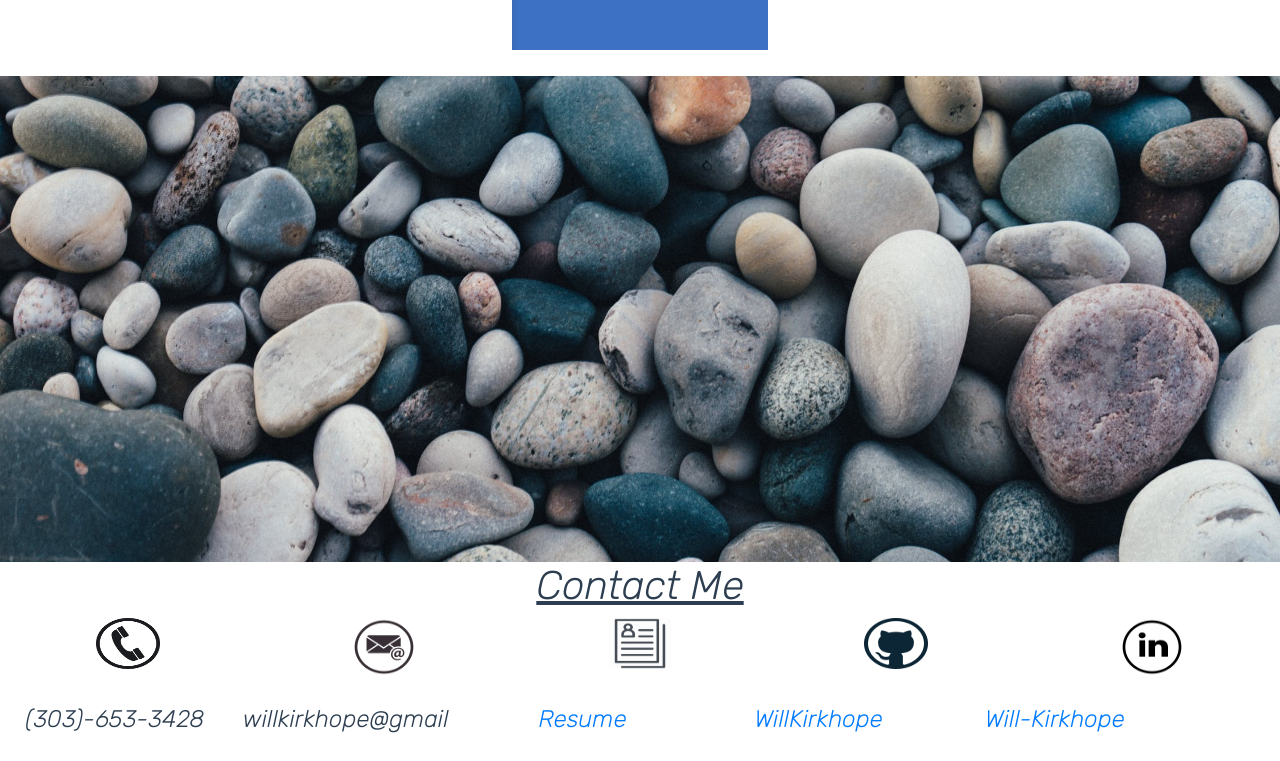
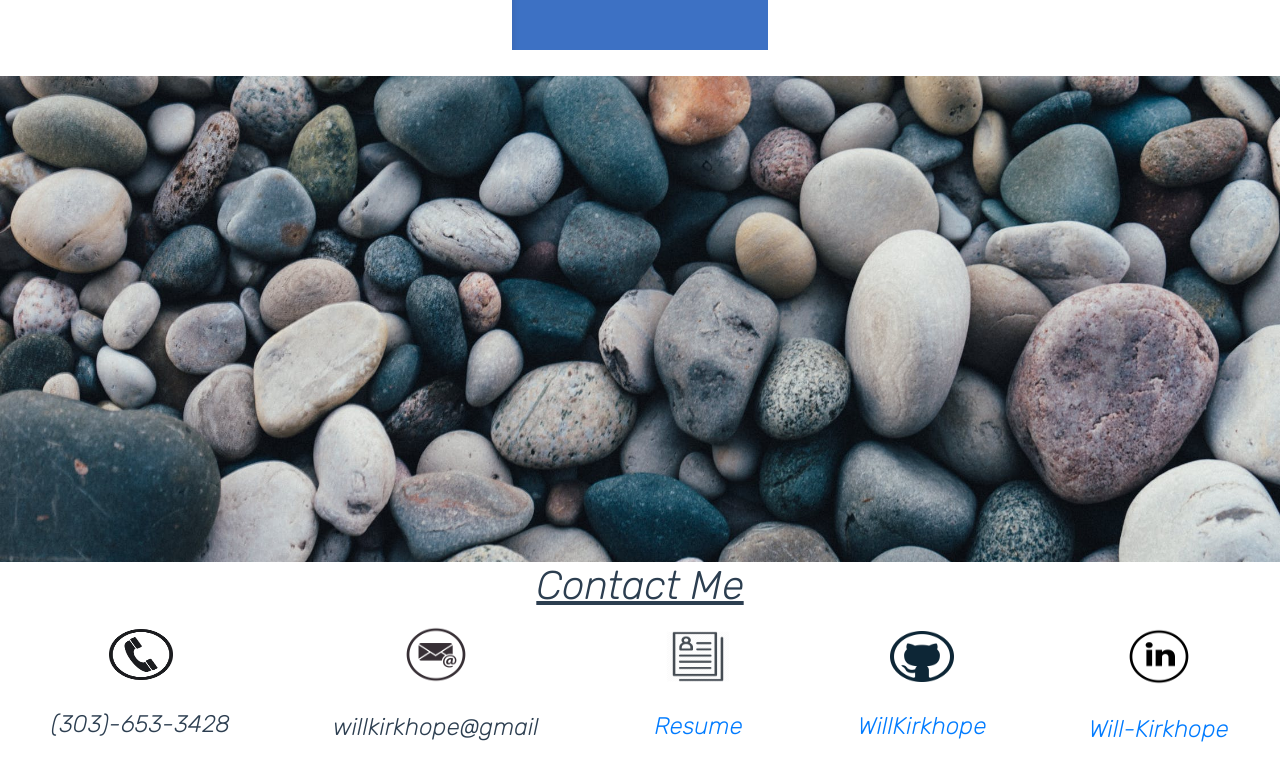
Before and after one commit to WillKirkhope/Portfolio-site, a Vue app in the folder will-kirkhope-portfolio/: page / in a window 1280 px wide. Shown: the part 4529-5290 px from the top of the page. Built offline with nearby package versions, Linux system fonts and the light colour scheme.

Commit message:
added styling changes

```diff
--- a/will-kirkhope-portfolio/src/components/Contact.vue
+++ b/will-kirkhope-portfolio/src/components/Contact.vue
@@ -4,13 +4,28 @@
     </div>
     <h1>Contact Me</h1>
     <div class="contact-images">
-      <img id="phone" src="../assets/phone.png" alt="">
-      <img id="email" src="../assets/email.png" alt="">
-      <img id="resume" src="../assets/resume.png" alt="">
-      <img id="github" src="../assets/github.png" alt="">
-      <img id="linkedin" src="../assets/linkedin.png" alt="">
+      <div class="phone">
+        <img id="phone" src="../assets/phone.png" alt="">
+        <p id="pho">(303)-653-3428</p>
+      </div>
+      <div class="email">
+        <img id="email" src="../assets/email.png" alt="">
+        <p id="em">willkirkhope@gmail</p>
+      </div>
+      <div class="resume">
+        <img id="resume" src="../assets/resume.png" alt=""><br>
+        <a id="res" href="https://drive.google.com/open?id=1TL9va4bN-3W3OArMaLMoNtPzyTUz2l8g" target="_blank">Resume</a>
+      </div>
+      <div class="github">
+        <img id="github" src="../assets/github.png" alt=""><br>
+        <a id="git" href="https://github.com/WillKirkhope" target="_blank">WillKirkhope</a>
+      </div>
+      <div class="linkedin">
+        <img id="linkedin" src="../assets/linkedin.png" alt=""><br>
+        <a id="link" href="https://www.linkedin.com/in/william-kirkhope/" target="_blank">Will-Kirkhope</a>
+      </div>
     </div>
-    <div class="contact-info">
+    <!-- <div class="contact-info">
       <div class="pho">
         <p id="pho">(303)-653-3428</p>
       </div>
@@ -26,7 +41,7 @@
       <div class="link">
         <a id="link" href="https://www.linkedin.com/in/william-kirkhope/" target="_blank">Will-Kirkhope</a>
       </div>
-    </div>
+    </div> -->
   </div>
 </template>
 
@@ -71,26 +86,13 @@ export default {
   height: 6vw;
   width: 5vw;
 }
-.pho{
-  margin-left: 2vw;
-}
-.em{
-  margin-left: 3vw;
-  margin-right: 4vw;
-}
-.res{
-  margin-left: 3vw;
-  margin-right: 2vw;
-}
-.git{
-  margin-left: 8vw;
-  margin-right: 8vw;
-}
 
 .contact-images{
   display: flex;
   flex-direction: row;
   justify-content: space-around;
+  align-items: baseline;
+
 }
 
 .contact-info {
```
